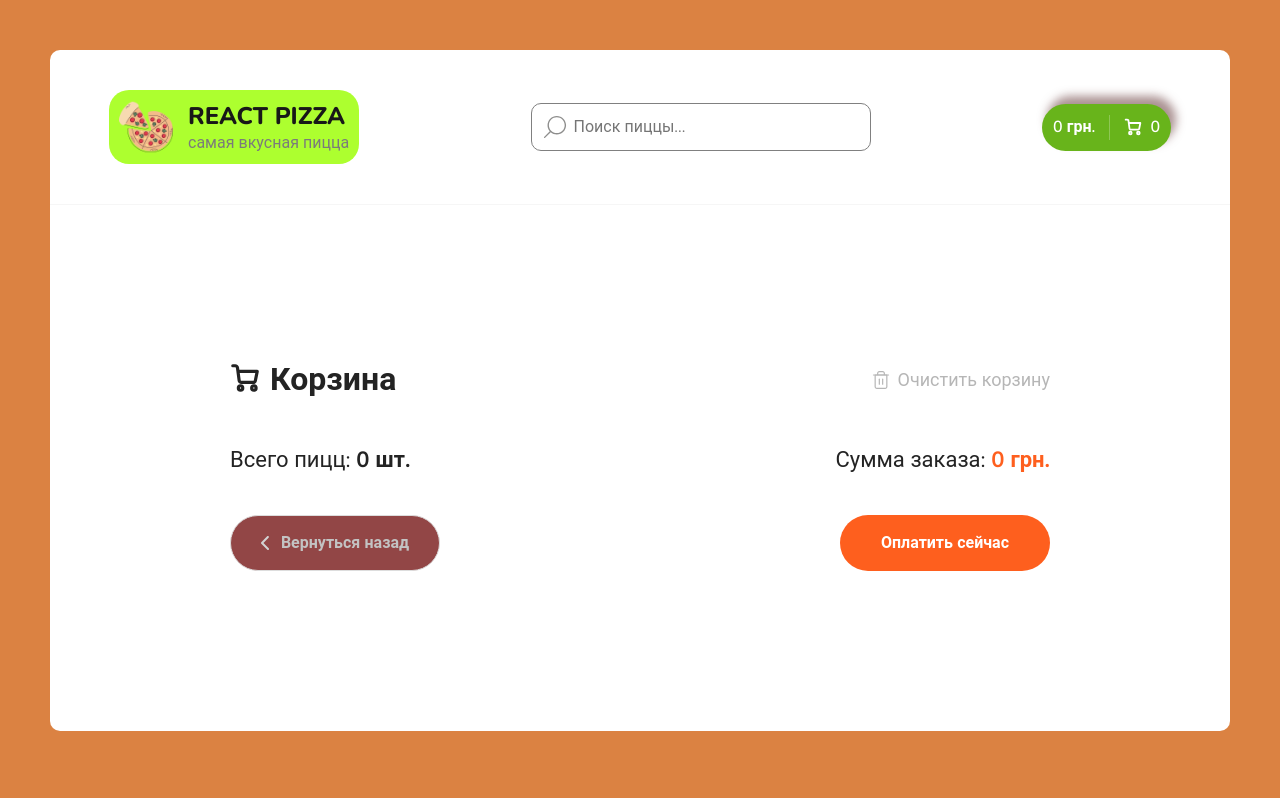
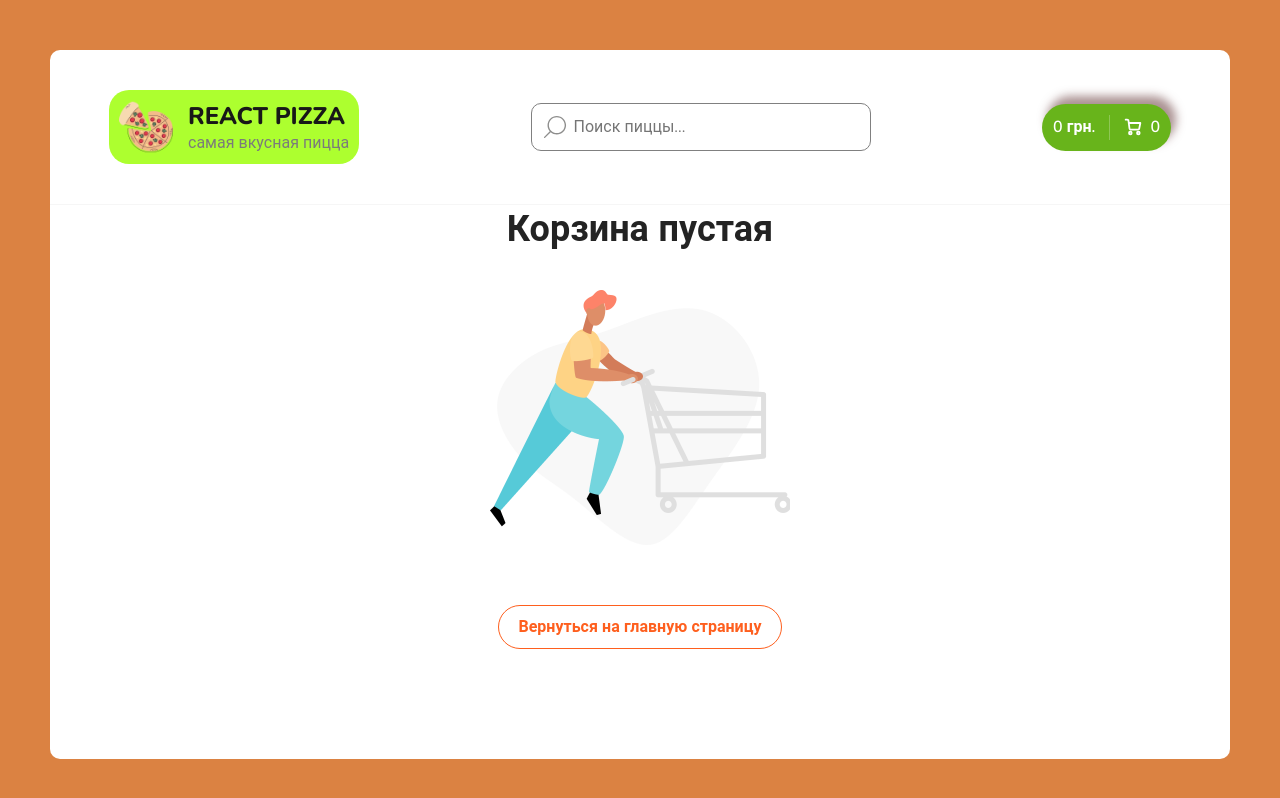
Before and after one commit to Forostin/react-app-my-pizza, a React (Create React App) app: page /cart in a window 1280 px wide. Shown: the top 798 px of the page. Built offline with nearby package versions, Linux system fonts and the light colour scheme.

Commit message:
Added component CartEmpty

```diff
--- /dev/null
+++ b/src/components/CartEmpty.jsx
@@ -0,0 +1,18 @@
+import React from "react";
+import { Link } from "react-router-dom";
+import cartEmptyPng from '../assets/img/empty-cart.png';
+const CartEmpty = ()=>{
+    return (
+        <>
+        <div className="cart cart--empty">
+           <h2>Корзина пустая</h2>
+           <img src={cartEmptyPng} alt="Empty Cart"></img>
+           <Link to ="/" className="button button--outline button--add go-back-btn">
+                  <span>Вернуться на главную страницу</span>
+           </Link>
+        </div>
+        </>
+    )
+}
+
+export default CartEmpty;
--- a/src/components/CartItem.jsx
+++ b/src/components/CartItem.jsx
@@ -2,7 +2,7 @@ import React from "react";
 import { useDispatch } from "react-redux";
 import { addItem, minusItem, removeItem } from "../redux/slices/cartSlice";
 
-const CartItem = ({id, title, type, price, count, imageUrl })=>{
+const CartItem = ({id, title, type, size, price, count, imageUrl })=>{
     const dispatch = useDispatch();
     const onCliskPlus = () => {
         dispatch(
@@ -29,7 +29,7 @@ return (
   </div>
   <div className="cart__item-info">
     <h3>{title}</h3>
-    <p>{type}, 26 см.</p>
+    <p>{type}, {size} см.</p>
   </div>
   <div className="cart__item-count">
     <div onClick={onClickMinus}  className="button button--outline button--circle cart__item-count-minus">
--- a/src/components/pizzaBlock/PizzaBlock.jsx
+++ b/src/components/pizzaBlock/PizzaBlock.jsx
@@ -19,7 +19,7 @@ function PizzaBlock({id, title, price, imageUrl, sizes, types}){
        title,
        price,
        imageUrl,
-       size : activeSize,
+       size : sizes[activeSize],
        type : typeNames[activeType]
     }
     dispatch(addItem(item))
--- a/src/pages/Cart.jsx
+++ b/src/pages/Cart.jsx
@@ -3,6 +3,7 @@ import { Link } from "react-router-dom";
 import { useDispatch, useSelector } from 'react-redux';
 import CartItem from "../components/CartItem";
 import {clearItems} from "../redux/slices/cartSlice";
+import CartEmpty from "../components/CartEmpty";
 
 
 const Cart = ()=>{
@@ -14,56 +15,15 @@ const Cart = ()=>{
     dispatch(clearItems())
   }
 
+  if (!totalPrice){
+    return (
+      <CartEmpty />
+    )
+  }
+
   return (
 <>
  <div className="wrapper">
-      {/* <div className="header">
-        <div className="container">
-          <div className="header__logo">
-            <img width="38" src="./img/pizza-logo.svg" alt="Pizza logo" />
-            <div>
-              <h1>React Pizza</h1>
-              <p>самая вкусная пицца во вселенной</p>
-            </div>
-          </div>
-          <div className="header__cart">
-            <div className="button button--cart">
-              <span>520 ₽</span>
-              <div className="button__delimiter"></div>
-              <svg
-                width="18"
-                height="18"
-                viewBox="0 0 18 18"
-                fill="none"
-                xmlns="http://www.w3.org/2000/svg"
-              >
-                <path
-                  d="M6.33333 16.3333C7.06971 16.3333 7.66667 15.7364 7.66667 15C7.66667 14.2636 7.06971 13.6667 6.33333 13.6667C5.59695 13.6667 5 14.2636 5 15C5 15.7364 5.59695 16.3333 6.33333 16.3333Z"
-                  stroke="white"
-                  strokeWidth="1.8"
-                  strokeLinecap="round"
-                  strokeLinejoin="round"
-                />
-                <path
-                  d="M14.3333 16.3333C15.0697 16.3333 15.6667 15.7364 15.6667 15C15.6667 14.2636 15.0697 13.6667 14.3333 13.6667C13.597 13.6667 13 14.2636 13 15C13 15.7364 13.597 16.3333 14.3333 16.3333Z"
-                  stroke="white"
-                  strokeWidth="1.8"
-                  strokeLinecap="round"
-                  strokeLinejoin="round"
-                />
-                <path
-                  d="M4.78002 4.99999H16.3334L15.2134 10.5933C15.1524 10.9003 14.9854 11.176 14.7417 11.3722C14.4979 11.5684 14.1929 11.6727 13.88 11.6667H6.83335C6.50781 11.6694 6.1925 11.553 5.94689 11.3393C5.70128 11.1256 5.54233 10.8295 5.50002 10.5067L4.48669 2.82666C4.44466 2.50615 4.28764 2.21182 4.04482 1.99844C3.80201 1.78505 3.48994 1.66715 3.16669 1.66666H1.66669"
-                  stroke="white"
-                  strokeWidth="1.8"
-                  strokeLinecap="round"
-                  strokeLinejoin="round"
-                />
-              </svg>
-              <span>3</span>
-            </div>
-          </div>
-        </div>
-      </div> */}
   <div className="content">
     <div className="container container--cart">
       <div className="cart">
--- a/src/scss/app.scss
+++ b/src/scss/app.scss
@@ -301,9 +301,13 @@ body {
     width: 560px;
     text-align: center;
 
+    .button--outline{
+    margin-bottom: 100px;
+    }
     h2 {
-      font-size: 32px;
+      font-size: 36px;
       margin-bottom: 10px;
+      font-weight: 700;
     }
 
     p {
```
